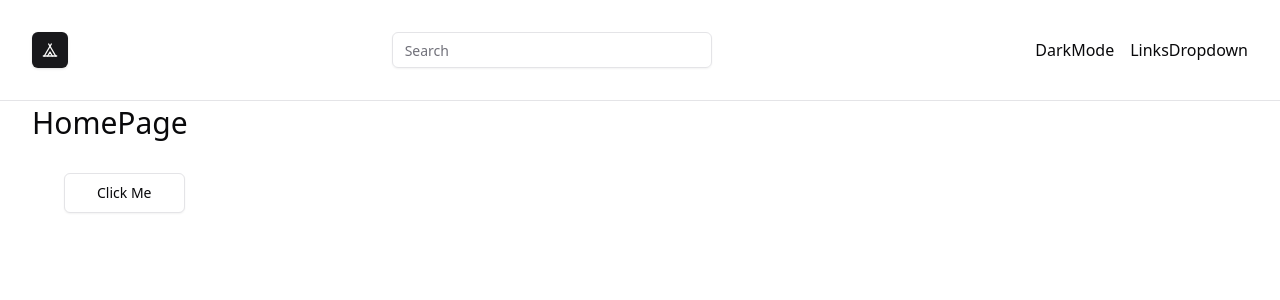
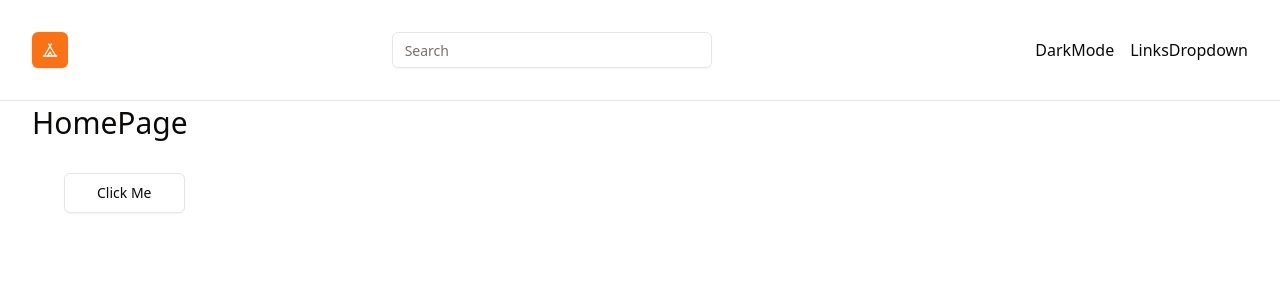
Before and after one commit to piotrproszowski/air_bnb_clone, a Next.js app: page / in a window 1280 px wide. Shown: the top 300 px of the page. Built offline with nearby package versions, Linux system fonts and the light colour scheme.

Commit message:
feat(styles): Update color variables for improved theme consistency

```diff
--- a/app/globals.css
+++ b/app/globals.css
@@ -7,54 +7,56 @@
     @apply mx-auto max-w-6xl xl:max-w-7xl px-8;
   }
 }
+
 @layer base {
   :root {
     --background: 0 0% 100%;
-    --foreground: 240 10% 3.9%;
+    --foreground: 20 14.3% 4.1%;
     --card: 0 0% 100%;
-    --card-foreground: 240 10% 3.9%;
+    --card-foreground: 20 14.3% 4.1%;
     --popover: 0 0% 100%;
-    --popover-foreground: 240 10% 3.9%;
-    --primary: 240 5.9% 10%;
-    --primary-foreground: 0 0% 98%;
-    --secondary: 240 4.8% 95.9%;
-    --secondary-foreground: 240 5.9% 10%;
-    --muted: 240 4.8% 95.9%;
-    --muted-foreground: 240 3.8% 46.1%;
-    --accent: 240 4.8% 95.9%;
-    --accent-foreground: 240 5.9% 10%;
+    --popover-foreground: 20 14.3% 4.1%;
+    --primary: 24.6 95% 53.1%;
+    --primary-foreground: 60 9.1% 97.8%;
+    --secondary: 60 4.8% 95.9%;
+    --secondary-foreground: 24 9.8% 10%;
+    --muted: 60 4.8% 95.9%;
+    --muted-foreground: 25 5.3% 44.7%;
+    --accent: 60 4.8% 95.9%;
+    --accent-foreground: 24 9.8% 10%;
     --destructive: 0 84.2% 60.2%;
-    --destructive-foreground: 0 0% 98%;
-    --border: 240 5.9% 90%;
-    --input: 240 5.9% 90%;
-    --ring: 240 10% 3.9%;
+    --destructive-foreground: 60 9.1% 97.8%;
+    --border: 20 5.9% 90%;
+    --input: 20 5.9% 90%;
+    --ring: 24.6 95% 53.1%;
+    --radius: 0.5rem;
     --chart-1: 12 76% 61%;
     --chart-2: 173 58% 39%;
     --chart-3: 197 37% 24%;
     --chart-4: 43 74% 66%;
     --chart-5: 27 87% 67%;
-    --radius: 0.5rem;
   }
+
   .dark {
-    --background: 240 10% 3.9%;
-    --foreground: 0 0% 98%;
-    --card: 240 10% 3.9%;
-    --card-foreground: 0 0% 98%;
-    --popover: 240 10% 3.9%;
-    --popover-foreground: 0 0% 98%;
-    --primary: 0 0% 98%;
-    --primary-foreground: 240 5.9% 10%;
-    --secondary: 240 3.7% 15.9%;
-    --secondary-foreground: 0 0% 98%;
-    --muted: 240 3.7% 15.9%;
-    --muted-foreground: 240 5% 64.9%;
-    --accent: 240 3.7% 15.9%;
-    --accent-foreground: 0 0% 98%;
-    --destructive: 0 62.8% 30.6%;
-    --destructive-foreground: 0 0% 98%;
-    --border: 240 3.7% 15.9%;
-    --input: 240 3.7% 15.9%;
-    --ring: 240 4.9% 83.9%;
+    --background: 20 14.3% 4.1%;
+    --foreground: 60 9.1% 97.8%;
+    --card: 20 14.3% 4.1%;
+    --card-foreground: 60 9.1% 97.8%;
+    --popover: 20 14.3% 4.1%;
+    --popover-foreground: 60 9.1% 97.8%;
+    --primary: 20.5 90.2% 48.2%;
+    --primary-foreground: 60 9.1% 97.8%;
+    --secondary: 12 6.5% 15.1%;
+    --secondary-foreground: 60 9.1% 97.8%;
+    --muted: 12 6.5% 15.1%;
+    --muted-foreground: 24 5.4% 63.9%;
+    --accent: 12 6.5% 15.1%;
+    --accent-foreground: 60 9.1% 97.8%;
+    --destructive: 0 72.2% 50.6%;
+    --destructive-foreground: 60 9.1% 97.8%;
+    --border: 12 6.5% 15.1%;
+    --input: 12 6.5% 15.1%;
+    --ring: 20.5 90.2% 48.2%;
     --chart-1: 220 70% 50%;
     --chart-2: 160 60% 45%;
     --chart-3: 30 80% 55%;
@@ -62,6 +64,7 @@
     --chart-5: 340 75% 55%;
   }
 }
+
 @layer base {
   * {
     @apply border-border;
```
